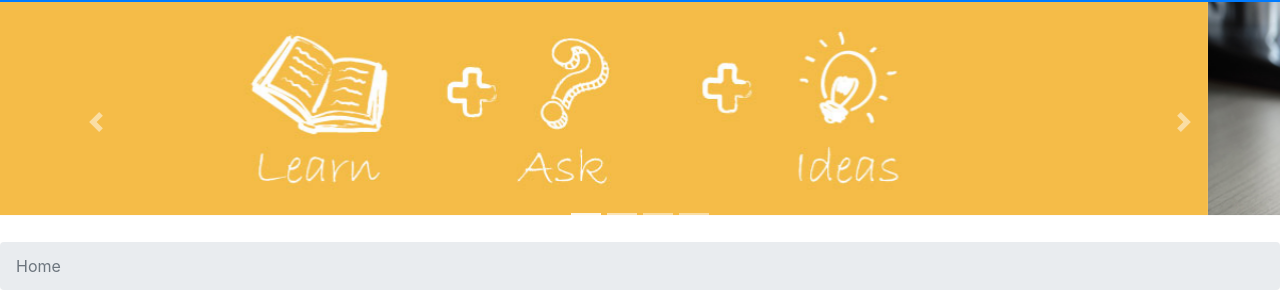
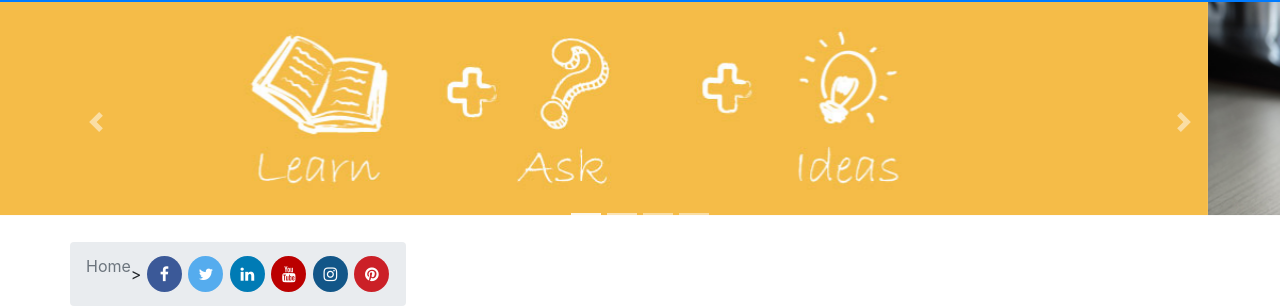
Before and after one commit to calameitor/web.cifo.local2, a website: page index.html in a window 1280 px wide. Shown: the part 54-361 px from the top of the page. Drawn offline with Linux system fonts and the light colour scheme.

Commit message:
3 commit
constriendo home

```diff
--- a/css/index.css
+++ b/css/index.css
@@ -20,3 +20,53 @@ body {
 .portfolio-item {
   margin-bottom: 30px;
 }
+
+/* social redes*/
+.fa {
+  padding: 10px;
+  font-size: 25px;
+  width: 35px;
+  text-align: center;
+  text-decoration: none;
+  margin: 2px 1px;
+  border-radius: 50%;
+}
+
+.fa:hover {
+    opacity: 0.7;
+}
+
+.fa-facebook {
+  background: #3B5998;
+  color: white;
+}
+
+.fa-twitter {
+  background: #55ACEE;
+  color: white;
+}
+
+.fa-google {
+  background: #dd4b39;
+  color: white;
+}
+
+.fa-linkedin {
+  background: #007bb5;
+  color: white;
+}
+
+.fa-youtube {
+  background: #bb0000;
+  color: white;
+}
+
+.fa-instagram {
+  background: #125688;
+  color: white;
+}
+
+.fa-pinterest {
+  background: #cb2027;
+  color: white;
+}
--- a/index.html
+++ b/index.html
@@ -8,13 +8,16 @@
   <meta name="description" content="">
   <meta name="author" content="">
 
-  <title>Modern Business - Start Bootstrap Template</title>
+  <title>web cifo</title>
 
   <!-- Bootstrap core CSS -->
   <link href="vendor/bootstrap/css/bootstrap.min.css" rel="stylesheet">
 
   <!-- Custom styles for this template -->
   <link href="css/index.css" rel="stylesheet">
+  <!--Pulling Awesome Font -->
+  <link rel="stylesheet" href="https://cdnjs.cloudflare.com/ajax/libs/font-awesome/4.7.0/css/font-awesome.min.css">
+
 
 </head>
 
@@ -24,7 +27,7 @@
   <nav class="navbar fixed-top navbar-expand-lg navbar-dark bg-primary fixed-top">
     <div class="container">
       <a class="navbar-brand" href="index.html">
-          <img src="img/soc.jpg" width="80" height="30" class="d-block ml-0" alt="">
+        <img src="img/soc.jpg" width="80" height="30" class="d-block ml-0" alt="">
       </a>
 
       <button class="navbar-toggler navbar-toggler-right" type="button" data-toggle="collapse" data-target="#navbarResponsive" aria-controls="navbarResponsive" aria-expanded="false" aria-label="Toggle navigation">
@@ -134,14 +137,35 @@
     </div>
   </header>
 
+  <div class="container">
+    <div class="row">
+      <nav aria-label="breadcrumb">
+        <ol class="breadcrumb">
+          <li class="breadcrumb-item active" aria-current="page">Home</li>
+          <li class="float-left">
+            <!-- redes sociales -->>
+
+            <a href="#" class="fa fa-facebook"></a>
+            <a href="#" class="fa fa-twitter"></a>
+            <a href="#" class="fa fa-linkedin"></a>
+            <a href="#" class="fa fa-youtube"></a>
+            <a href="#" class="fa fa-instagram"></a>
+            <a href="#" class="fa fa-pinterest"></a>
+          </li>
+        </ol>
+      </nav>
+    </div>
+  </div>
+
+
+
 
 
   <!-- comienza e breadcrumb -->
-  <nav aria-label="breadcrumb">
-    <ol class="breadcrumb">
-      <li class="breadcrumb-item active" aria-current="page">Home</li>
-    </ol>
-  </nav>
+
+
+  </div>
+
 
 
 
@@ -167,7 +191,8 @@
         <div class="card h-100">
           <h4 class="card-header">Card Title</h4>
           <div class="card-body">
-            <p class="card-text">Lorem ipsum dolor sit amet, consectetur adipisicing elit. Reiciendis ipsam eos, nam perspiciatis natus commodi similique totam consectetur praesentium molestiae atque exercitationem ut consequuntur, sed eveniet, magni nostrum sint fuga.</p>
+            <p class="card-text">Lorem ipsum dolor sit amet, consectetur adipisicing elit. Reiciendis ipsam eos, nam perspiciatis natus commodi similique totam consectetur praesentium molestiae atque exercitationem ut consequuntur, sed eveniet, magni
+              nostrum sint fuga.</p>
           </div>
           <div class="card-footer">
             <a href="#" class="btn btn-primary">Learn More</a>
@@ -199,7 +224,8 @@
             <h4 class="card-title">
               <a href="#">Project One</a>
             </h4>
-            <p class="card-text">Lorem ipsum dolor sit amet, consectetur adipisicing elit. Amet numquam aspernatur eum quasi sapiente nesciunt? Voluptatibus sit, repellat sequi itaque deserunt, dolores in, nesciunt, illum tempora ex quae? Nihil, dolorem!</p>
+            <p class="card-text">Lorem ipsum dolor sit amet, consectetur adipisicing elit. Amet numquam aspernatur eum quasi sapiente nesciunt? Voluptatibus sit, repellat sequi itaque deserunt, dolores in, nesciunt, illum tempora ex quae? Nihil,
+              dolorem!</p>
           </div>
         </div>
       </div>
@@ -221,7 +247,8 @@
             <h4 class="card-title">
               <a href="#">Project Three</a>
             </h4>
-            <p class="card-text">Lorem ipsum dolor sit amet, consectetur adipisicing elit. Quos quisquam, error quod sed cumque, odio distinctio velit nostrum temporibus necessitatibus et facere atque iure perspiciatis mollitia recusandae vero vel quam!</p>
+            <p class="card-text">Lorem ipsum dolor sit amet, consectetur adipisicing elit. Quos quisquam, error quod sed cumque, odio distinctio velit nostrum temporibus necessitatibus et facere atque iure perspiciatis mollitia recusandae vero vel
+              quam!</p>
           </div>
         </div>
       </div>
@@ -254,7 +281,8 @@
             <h4 class="card-title">
               <a href="#">Project Six</a>
             </h4>
-            <p class="card-text">Lorem ipsum dolor sit amet, consectetur adipisicing elit. Itaque earum nostrum suscipit ducimus nihil provident, perferendis rem illo, voluptate atque, sit eius in voluptates, nemo repellat fugiat excepturi! Nemo, esse.</p>
+            <p class="card-text">Lorem ipsum dolor sit amet, consectetur adipisicing elit. Itaque earum nostrum suscipit ducimus nihil provident, perferendis rem illo, voluptate atque, sit eius in voluptates, nemo repellat fugiat excepturi! Nemo,
+              esse.</p>
           </div>
         </div>
       </div>
```
